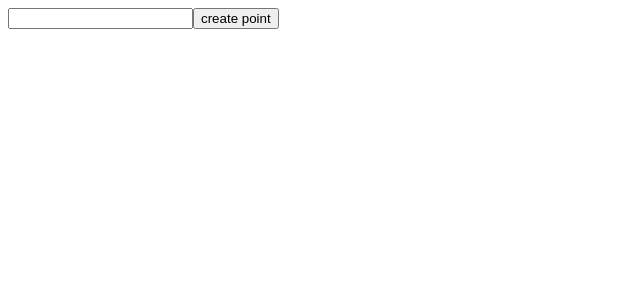
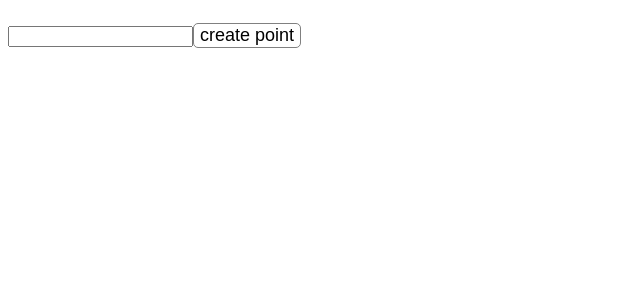
Before and after one commit to wyomingIncidentGuy/vue-checklist, a Vue app: page / in a window 1280 px wide. Shown: the top 300 px of the page, without its empty margins (0-640 px from the left). Built offline with nearby package versions, Linux system fonts and the light colour scheme.

Commit message:
added styles to buttons

```diff
--- a/src/components/UI/dialogWindow.vue
+++ b/src/components/UI/dialogWindow.vue
@@ -39,9 +39,12 @@ export default {
     }
 
     .dialog__content{
-        margin:auto;
+        display:flex;
+        justify-content: space-around;
         background: white;
         border-radius: 12px;
+        min-width:20vw;
+        min-height:400px;
         padding:20px;
     }
 </style>
--- a/src/components/UI/myButton.vue
+++ b/src/components/UI/myButton.vue
@@ -11,5 +11,19 @@ export default {
 </script>
 
 <style scoped>
+    button{
+        align-self:flex-end;
+        margin-top:15px;
+        border-radius: 5px;
+        border: 1px solid grey;
+        background:none;
+        cursor:pointer;
+        font-size: 18px;
+    }
 
+    button:hover{
+        background-color: rgb(245, 49, 49);
+        border-color:rgb(245, 49, 49);
+        color:white;
+    }
 </style>
```
